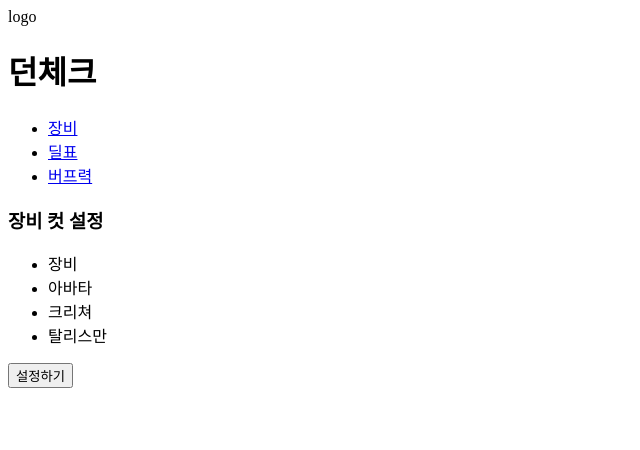
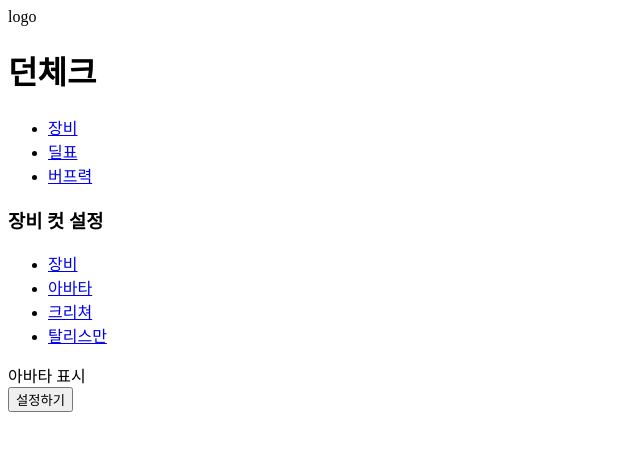
Before and after one commit to goldmembrane/DunCheck_Client, a React (Create React App) app: page /setting/equipment/cutavatar in a window 1280 px wide. Shown: the top 450 px of the page, without its empty margins (0-640 px from the left). Built offline with nearby package versions, Linux system fonts and the light colour scheme.

Commit message:
create cut options - Avatar.tsx, Creature.tsx, EquipmentMagic.tsx and Tailsman.tsx files and connect these file to EquipmentDetail.tsx file

```diff
--- a/src/settingOption/Equipment.tsx
+++ b/src/settingOption/Equipment.tsx
@@ -1,4 +1,7 @@
 import * as React from 'react';
+import { Link, Route } from 'react-router-dom';
+import EquipmentDetail from './EquipmentDetail';
+
 
 const Equipment = () => {
     return (
@@ -9,13 +12,15 @@ const Equipment = () => {
                 </div>
                 <nav>
                     <ul>
-                        <li>장비</li>
-                        <li>아바타</li>
-                        <li>크리쳐</li>
-                        <li>탈리스만</li>
+                        <li className = "cutOptions"><Link to = '/setting/equipment/cutequipment'>장비</Link></li>
+                        <li className = "cutOptions"><Link to = '/setting/equipment/cutavatar'>아바타</Link></li>
+                        <li className = "cutOptions"><Link to = '/setting/equipment/cutcreature'>크리쳐</Link></li>
+                        <li className = "cutOptions"><Link to = '/setting/equipment/cuttalisman'>탈리스만</Link></li>
                     </ul>
                 </nav>
             </div>
+            <Route path = '/setting/equipment' exact = {true} />
+            <Route path = '/setting/equipment/:cut' component = {EquipmentDetail} />
         </>
     )
 }
--- /dev/null
+++ b/src/settingOption/EquipmentDetail.tsx
@@ -0,0 +1,26 @@
+import * as React from 'react';
+import { RouteComponentProps } from 'react-router-dom';
+import EquipmentMagic from './equipment/EquipmentMagic';
+import Avatar from './equipment/Avatar';
+import Creature from './equipment/Creature';
+import Talisman from './equipment/Talisman';
+
+interface MatchParams {
+    cut : string
+}
+
+const EquipmentDetail = ({ match }: RouteComponentProps<MatchParams>) => {
+
+    const { cut } = match.params;
+
+    return (
+        <>
+        {cut === 'cutequipment' && <EquipmentMagic />}
+        {cut === 'cutavatar' && <Avatar />}
+        {cut === 'cutcreature' && <Creature />}
+        {cut === 'cuttalisman' && <Talisman />}
+        </>
+    )
+}
+
+export default EquipmentDetail;
--- /dev/null
+++ b/src/settingOption/equipment/Avatar.tsx
@@ -0,0 +1,11 @@
+import * as React from 'react';
+
+const Avatar = () => {
+    return (
+        <>
+            <div>아바타 표시</div>
+        </>
+    )
+}
+
+export default Avatar;
--- /dev/null
+++ b/src/settingOption/equipment/Creature.tsx
@@ -0,0 +1,11 @@
+import * as React from 'react';
+
+const Creature = () => {
+    return (
+        <>
+            <div>크리쳐 표시</div>
+        </>
+    )
+}
+
+export default Creature;
--- /dev/null
+++ b/src/settingOption/equipment/EquipmentMagic.tsx
@@ -0,0 +1,11 @@
+import * as React from 'react';
+
+const EquipmentMagic = () => {
+    return (
+        <>
+            <div>장비 마부 표시</div>
+        </>
+    )
+}
+
+export default EquipmentMagic;
--- /dev/null
+++ b/src/settingOption/equipment/Talisman.tsx
@@ -0,0 +1,11 @@
+import * as React from 'react';
+
+const Talisman = () => {
+    return (
+        <>
+            <div>탈리스만 표시</div>
+        </>
+    )
+}
+
+export default Talisman;
```
